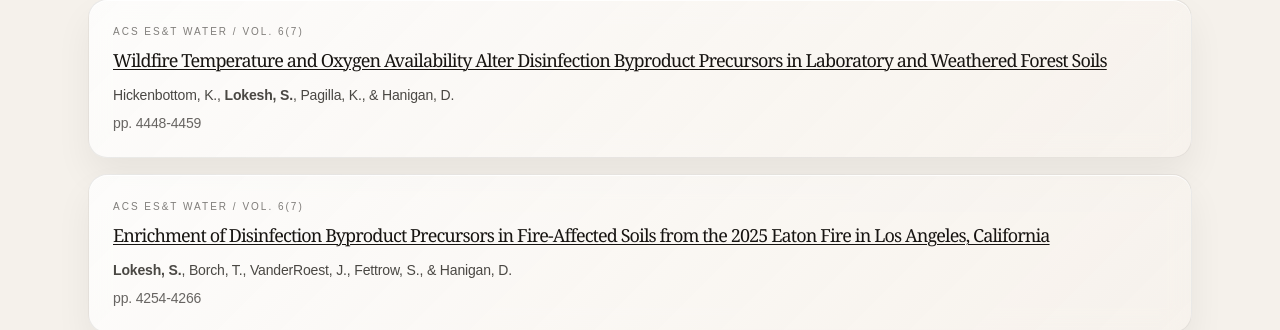
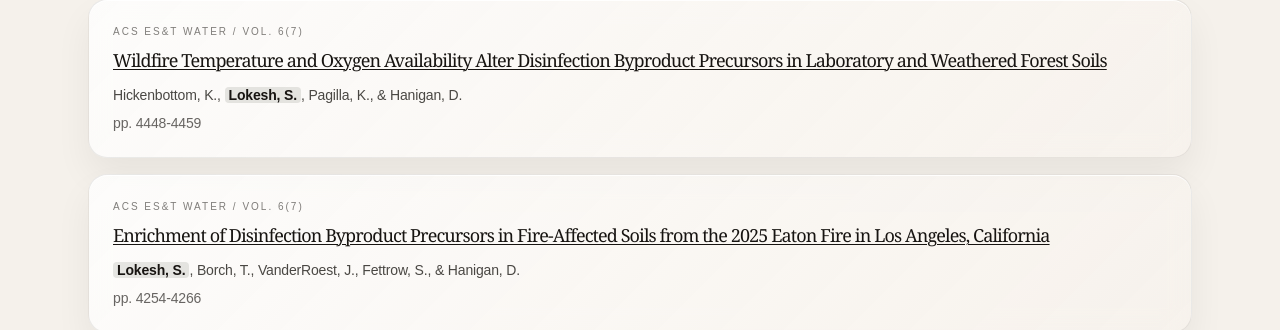
Before and after one commit to srinidhilokesh1992/srinidhilokesh1992.github.io, a Next.js app: page /publications in a window 1280 px wide. Shown: the part 429-759 px from the top of the page. Built offline with nearby package versions, Linux system fonts and the light colour scheme.

Commit message:
Highlight author's name in publications list
The name was only bold before, same muted gray as the rest of the
author string. Now it gets full-contrast text plus a soft background
chip so it's easy to spot when skimming citations.

```diff
--- a/app/publications/page.tsx
+++ b/app/publications/page.tsx
@@ -5,10 +5,14 @@
 import { getInitialTheme, saveTheme, type Theme } from "../lib/theme";
 import { Header } from "../components/Header";
 
-function renderAuthors(authors: string) {
+function renderAuthors(authors: string, isDark: boolean) {
+  const highlightClass = isDark
+    ? "font-semibold text-white bg-white/15 rounded px-1"
+    : "font-semibold text-[#171411] bg-[#171411]/10 rounded px-1";
+
   return authors.split(/(\*?Lokesh,?\s*S\.?)/g).map((part, index) =>
     part.includes("Lokesh") ? (
-      <strong key={index} className="font-semibold">
+      <strong key={index} className={highlightClass}>
         {part}
       </strong>
     ) : (
@@ -279,7 +283,7 @@
                           pub.title
                         )}
                       </h3>
-                      <p className={`mb-2 text-sm ${bodyText}`}>{renderAuthors(pub.authors)}</p>
+                      <p className={`mb-2 text-sm ${bodyText}`}>{renderAuthors(pub.authors, isDark)}</p>
                       {pub.pages && pub.pages !== "-" && <p className={`text-sm ${isDark ? "text-white/60" : "text-[#171411]/65"}`}>pp. {pub.pages}</p>}
                     </article>
                   ))}
```
